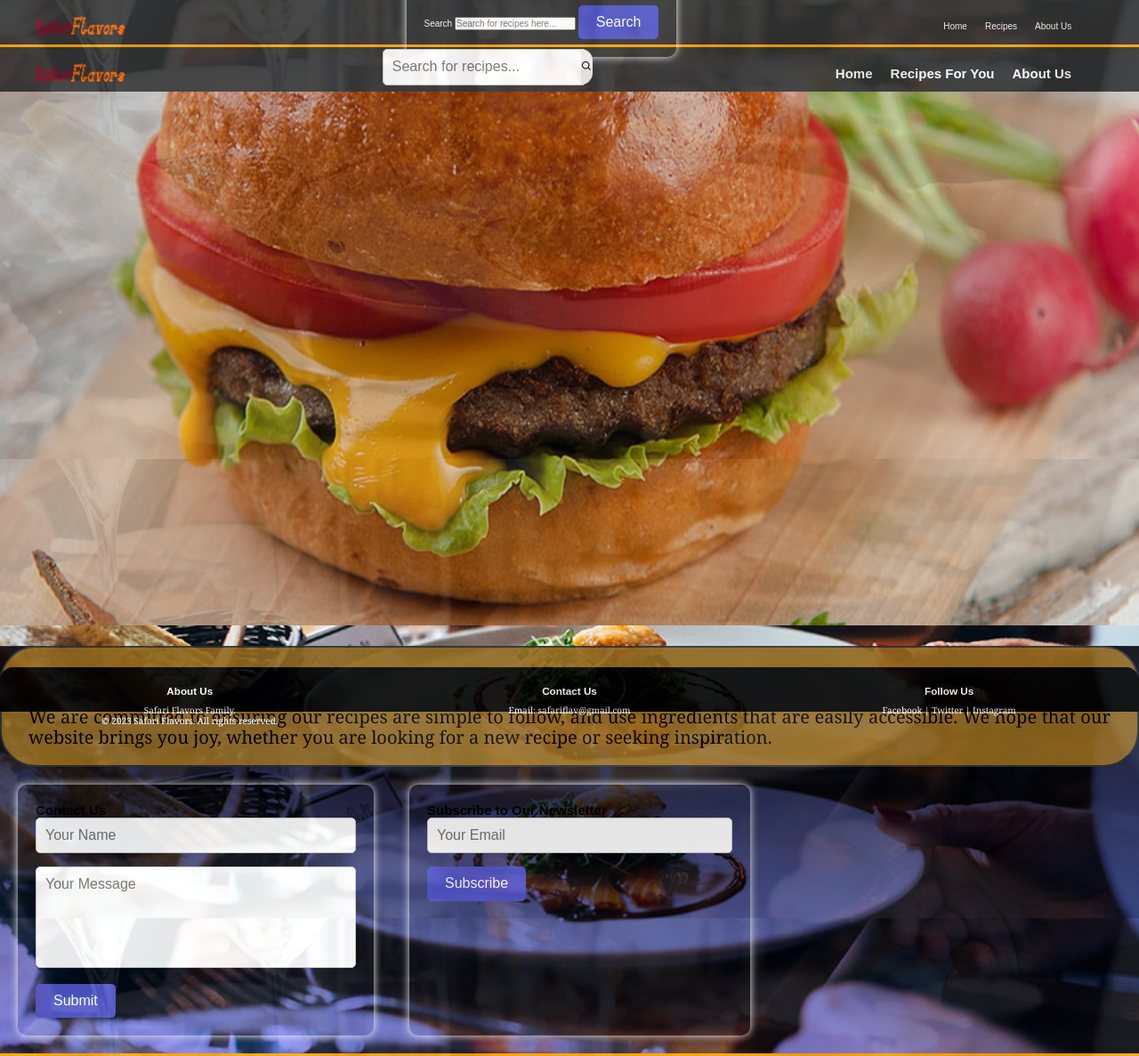
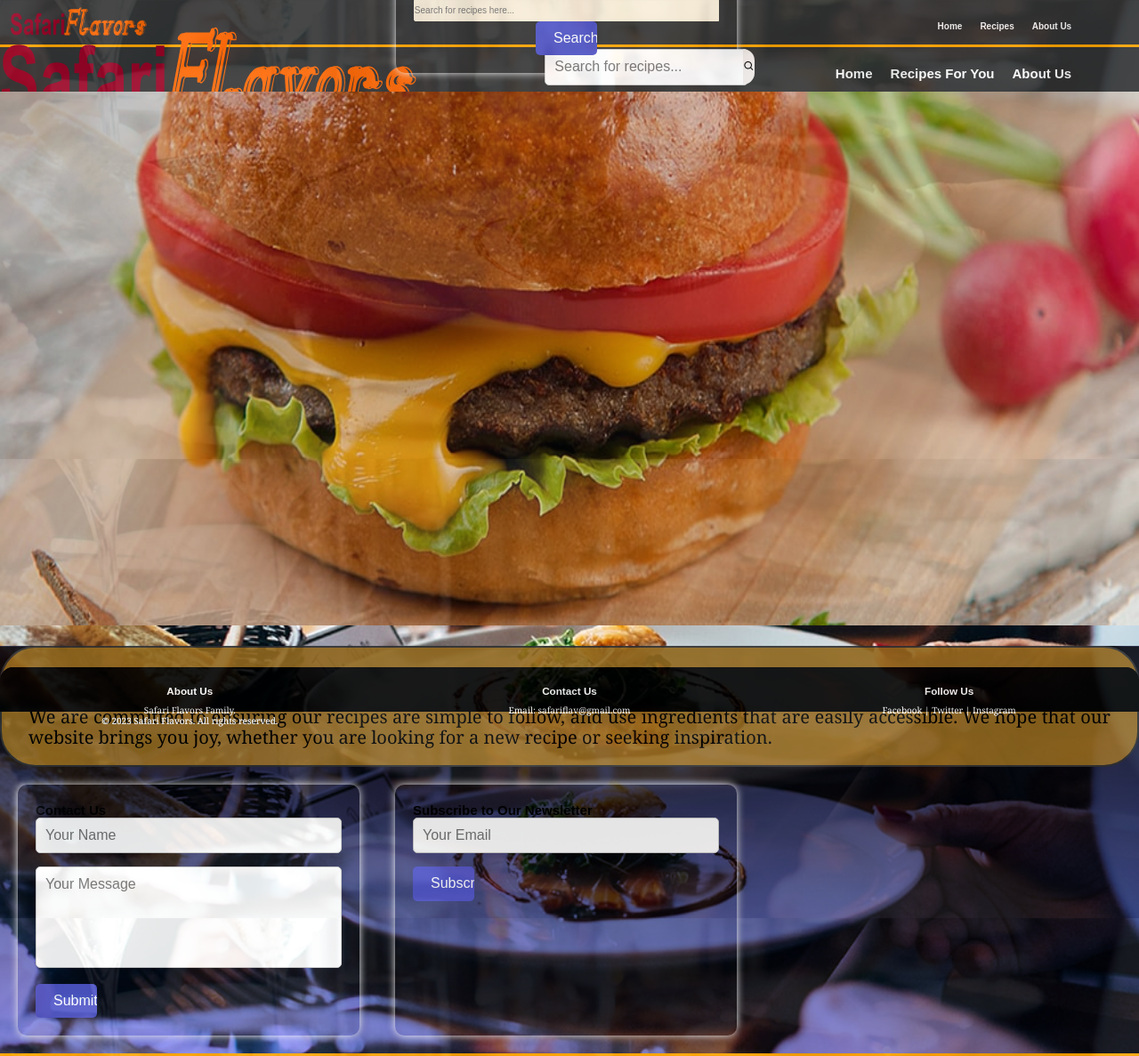
Before and after one commit to Rayidahub/SAFARIFLAVORS, a Flask app: page /about/ in a window 1280 px wide. Shown: the whole page at 89% size. Run offline with Flask 3, Linux system fonts and the light colour scheme.

Commit message:
added div to logo and styled main.css

```diff
--- a/SafariFlavors/static/css/main.css
+++ b/SafariFlavors/static/css/main.css
@@ -15,6 +15,10 @@
 :root {
     --background-color-light: rgb(199, 190, 190);
     --color-orange: orange;
+    --nav-header-color: rgb(255, 102, 0);
+    --menu-btn-transition: 0.1s ease-out;
+    --search-background-color: rgb(249, 238, 216);
+    --outline: 1px solid black;
 }
 
 
@@ -28,10 +32,13 @@ html {
 body {
     background-color: var(--background-color-light);
 }
+:focus {
+    outline: var(--outline);
+}
 
 
 
-/* HEADER SETION */
+/* --------- HEADER SETION --------------------- */
 #header {
     display: flex;
     justify-content: space-between;
@@ -44,12 +51,15 @@ body {
     width: 100%;
 }
 
-#header .logo {
+.logo-container {
     position: relative;
-    top: 13%;
-    left: 3%;
-    width: auto;
-    height: 80%;
+    width: 12%;
+    margin-left: 10px;
+}
+
+#header a .logo {
+    width: 100%;
+    height: 100%;
 }
 
 hr {
@@ -72,10 +82,62 @@ hr {
 }
 
 .nav-item a {
-    color: var(--color-orange);
+    color: var(--nav-header-color);
     text-decoration: none;
 }
 
+.nav-item ::before {
+    content: '';
+    position: absolute;
+    transform: translateY(2.2ex);
+    background-color: var(--nav-header-color);
+    width: 0;
+    height: 0.2rem;
+    transition: .3s ease-out;
+}
+
+.nav-item:first-child a:hover::before {
+    width: 5.2ch;
+}
+
+.nav-item:nth-child(2) a:hover::before {
+    width: 7.2ch;
+}
+
+.nav-item:last-child a:hover::before {
+    width: 8.2ch;
+}
+
+form {
+    position: relative;
+    top: 20%;
+    display: flex;
+    width: 30%;
+}
+
+/* Form */
+form label {
+    display: none;
+}
+
+input[type='search'] {
+    width: 100%;
+    height: 2.5em;
+    background-color: var(--search-background-color);
+    border-top-left-radius: 2px;
+    border-bottom-left-radius: 2px;
+    border: 1px solid var(--search-background-color);
+}
+
+input[type='search']:focus, input[type='submit']:focus {
+    outline: 1px solid black;
+}
+
+input[type='submit'] {
+    width: 20%;
+    background-color: var(--color-orange);
+    border: none;
+}
 
 /* FOOTER */
 footer{
--- a/SafariFlavors/templates/main.html
+++ b/SafariFlavors/templates/main.html
@@ -18,7 +18,11 @@
     <!-- Header area -->
     <header id="header">
         <!-- Safari Logo -->
-        <img src="{{ url_for('static', filename='logo1.png') }}" alt="page logo" class="logo">
+        <div class="logo-container">
+            <a href="/">
+                <img src="{{ url_for('static', filename='logo1.png') }}" alt="page logo" class="logo">
+            </a>
+        </div>
         <!-- Search bar -->
         <form method="POST" action="/">
             <label for="searchbar">Search</label>
@@ -29,13 +33,13 @@
         <!-- Website navigation -->
         <ul class="nav-list">
             <li class="nav-item">
-                <a href="/">Home</a>
+                <a href="/"><strong>Home</strong></a>
             </li>
             <li class="nav-item">
-                <a href="/recipe/Nigeria">Recipes</a>
+                <a href="/recipe/Nigeria"><strong>Recipes</strong></a>
             </li>
             <li class="nav-item">
-                <a href="/about">About Us</a>
+                <a href="/about"><strong>About Us</strong></a>
             </li>
         </ul>
     </header>
```
Also changed, not shown: SafariFlavors/static/css/home.css (+0 -61 lines).
